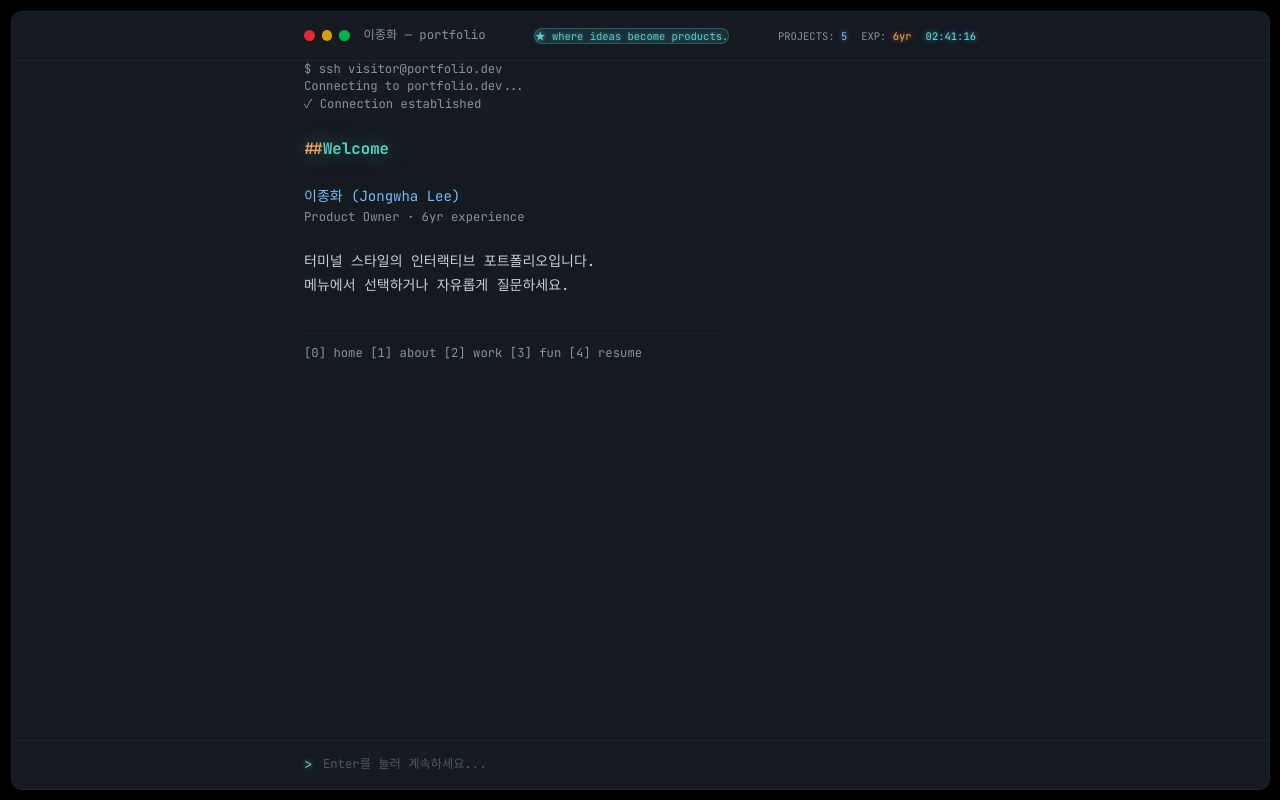
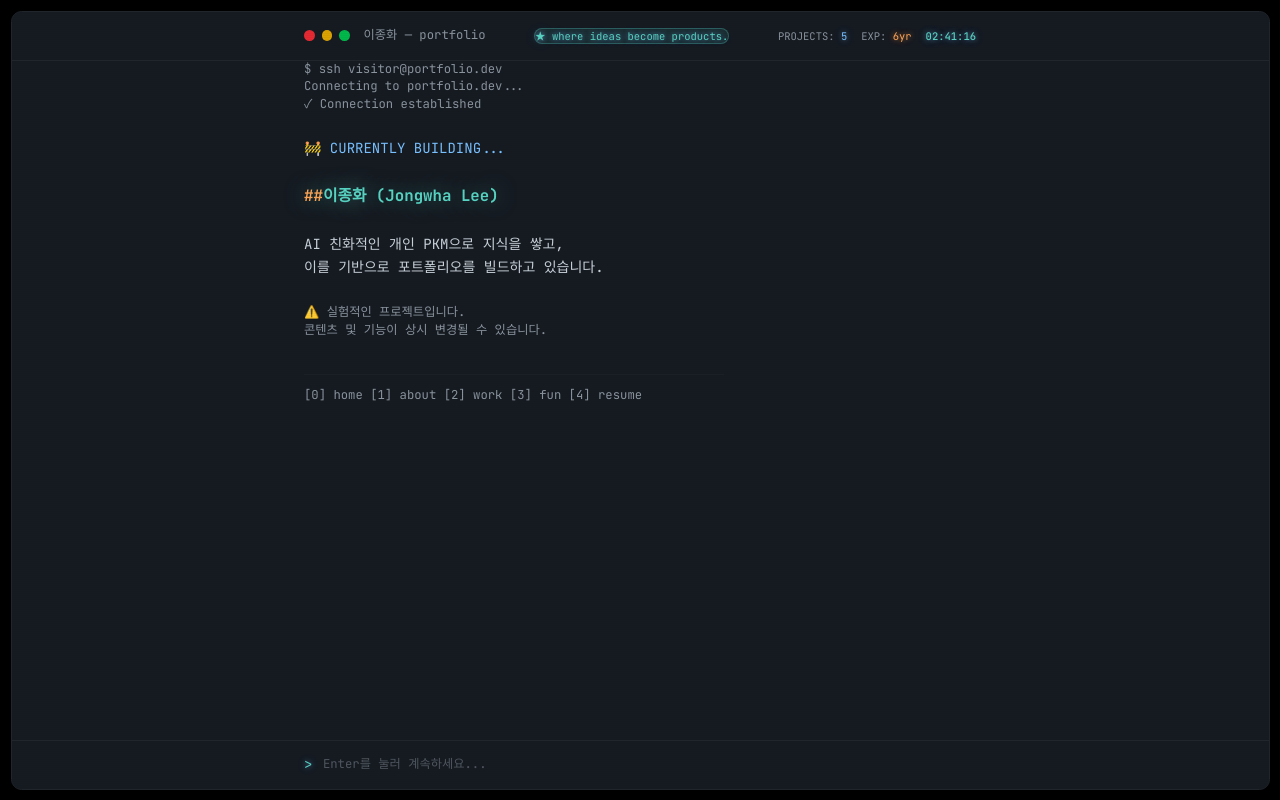
Before and after one commit to DinN0000/example_02, a Next.js app: page / in a window 1280 px wide. Built offline with nearby package versions, Linux system fonts and the light colour scheme.

Commit message:
Update intro: AI-PKM building, experimental project notice

```diff
--- a/src/components/Terminal.tsx
+++ b/src/components/Terminal.tsx
@@ -243,13 +243,15 @@ export default function Terminal() {
       { type: "system", content: "Connecting to portfolio.dev..." },
       { type: "system", content: "✓ Connection established" },
       { type: "output", content: "" },
-      { type: "section-title", content: "## Welcome" },
+      { type: "highlight", content: "🚧 CURRENTLY BUILDING..." },
       { type: "output", content: "" },
-      { type: "highlight", content: `${portfolio.profile.name} (${portfolio.profile.nameEn})` },
-      { type: "system", content: `${portfolio.profile.role} · ${portfolio.metrics.exp} experience` },
+      { type: "section-title", content: `${portfolio.profile.name} (${portfolio.profile.nameEn})` },
       { type: "output", content: "" },
-      { type: "output", content: "터미널 스타일의 인터랙티브 포트폴리오입니다." },
-      { type: "output", content: "메뉴에서 선택하거나 자유롭게 질문하세요." },
+      { type: "output", content: "AI 친화적인 개인 PKM으로 지식을 쌓고," },
+      { type: "output", content: "이를 기반으로 포트폴리오를 빌드하고 있습니다." },
+      { type: "output", content: "" },
+      { type: "system", content: "⚠️  실험적인 프로젝트입니다." },
+      { type: "system", content: "    콘텐츠 및 기능이 상시 변경될 수 있습니다." },
       { type: "output", content: "" },
       { type: "divider", content: "──────────────────────────────────────────────────" },
       { type: "system", content: "[0] home  [1] about  [2] work  [3] fun  [4] resume" },
```
